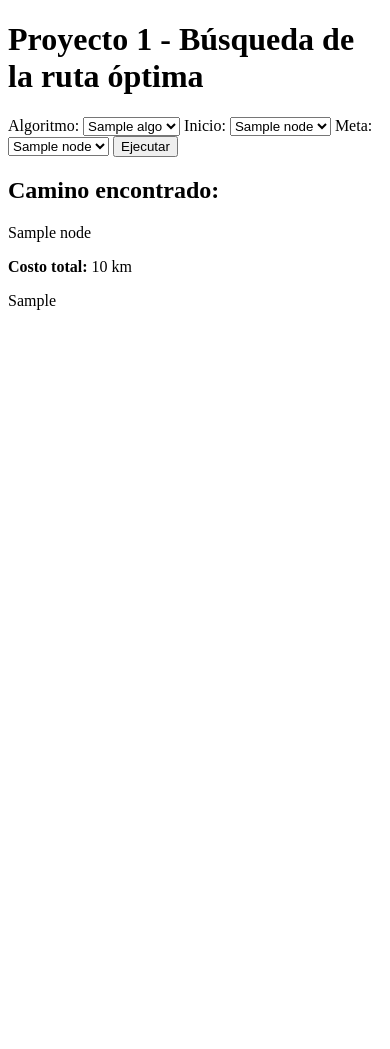
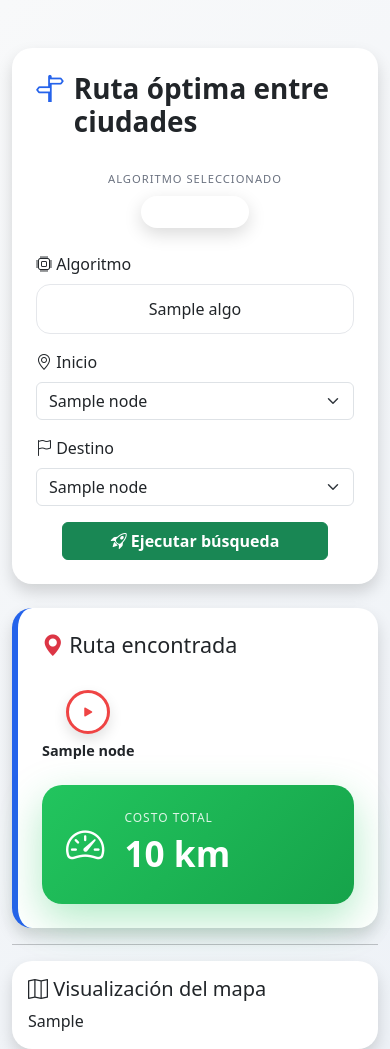
Before and after one commit to JuanCortesRo/Project-1-AI, a Flask app: template templates/index.html in a window 390 px wide. Before the commit the page ends 310 px from the top, so only its background shows below. Run offline with Flask 3, Linux system fonts and the light colour scheme; the template is opened without the code that fills it: most values are stand-ins (such as "Sample title", 1, 10 or a date in 2020).

Commit message:
feat: Implementar algoritmo BFS y mejorar la interfaz de usuario con selección de algoritmo y visualización de resultados

```diff
--- a/app.py
+++ b/app.py
@@ -7,32 +7,43 @@
 ALGORITHMS = {
     "BFS": "bfs",
     "DFS": "dfs",
-    "UCS" : "ucs",
-    "A*" : "astar",
+    "UCS": "ucs",
+    "A*": "astar",
 }
 
 @app.route("/", methods=["GET", "POST"])
 def index():
-    result = None
     path = []
     cost = None
     error = None
+
+    selected_algorithm = "BFS"
+    selected_start = "Cali"
+    selected_goal = "Buga"
+
     if request.method == "POST":
-        algo_key = request.form["algorithm"]
-        start = request.form["start"]
-        goal = request.form["goal"]
+        selected_algorithm = request.form["algorithm"]
+        selected_start = request.form["start"]
+        selected_goal = request.form["goal"]
+
         try:
-            algo_module = importlib.import_module(f"algorithms.{ALGORITHMS[algo_key]}")
-            result = algo_module.search(graph, start, goal)
+            algo_module = importlib.import_module(
+                f"algorithms.{ALGORITHMS[selected_algorithm]}"
+            )
+
+            result = algo_module.search(graph, selected_start, selected_goal)
+
             if isinstance(result, tuple):
                 path, cost = result
             else:
                 path = result
-                cost = None
+
             if path is None:
-                error = "Algoritmo no implementado o no se encontró camino."
+                error = "No se encontró camino entre los nodos seleccionados."
+
         except Exception as e:
             error = str(e)
+
     return render_template(
         "index.html",
         algorithms=ALGORITHMS.keys(),
@@ -41,7 +52,10 @@
         cost=cost,
         error=error,
         coords=coords,
-        map_html=get_map_html(path)
+        map_html=get_map_html(path, selected_algorithm),  # 🔥 clave
+        selected_algorithm=selected_algorithm,
+        selected_start=selected_start,
+        selected_goal=selected_goal
     )
 
 if __name__ == "__main__":
--- /dev/null
+++ b/static/css/style.css
@@ -0,0 +1,222 @@
+:root {
+    --primary: #2563eb;
+    --primary-soft: #e0e7ff;
+    --text: #1f2937;
+}
+
+/* GENERAL */
+body {
+    background: linear-gradient(135deg, #f8f9fa, #eef2f7);
+    font-family: system-ui, -apple-system, sans-serif;
+}
+
+.card {
+    border-radius: 20px;
+    border: none;
+    transition: all 0.3s ease;
+}
+
+.card:hover {
+    transform: translateY(-4px);
+    box-shadow: 0 12px 30px rgba(0,0,0,0.08);
+}
+
+/* HEADER */
+h1 {
+    display: flex;
+    justify-content: center;
+    gap: 10px;
+    font-weight: 700;
+}
+
+.title-icon {
+    color: var(--primary);
+}
+
+/* 🔥 BLOQUE ALGORITMO */
+.algo-header {
+    display: flex;
+    flex-direction: column;
+    align-items: center;
+    gap: 6px;
+}
+
+/* LABEL */
+.algo-label {
+    font-size: 0.7rem;
+    letter-spacing: 1px;
+    text-transform: uppercase;
+    color: #6b7280;
+}
+
+/* BADGE PRO */
+.algo-badge {
+    display: inline-flex;
+    align-items: center;
+    gap: 8px;
+
+    padding: 6px 14px;
+    border-radius: 999px;
+
+    font-size: 0.85rem;
+    font-weight: 600;
+
+    box-shadow: 0 6px 18px rgba(0,0,0,0.15);
+    transition: all 0.3s ease;
+}
+
+.algo-badge:hover {
+    transform: scale(1.05);
+}
+
+/* 🎯 COLORES */
+.algo-bfs { background: #1f77ff; }
+.algo-dfs { background: #8e44ad; }
+.algo-ucs { background: #27ae60; }
+.algo-astar { background: #f39c12; }
+
+/* BOTONES ALGORITMO */
+.algo-container {
+    display: flex;
+    gap: 10px;
+}
+
+.algo-btn {
+    flex: 1;
+    padding: 12px;
+    border-radius: 14px !important;
+
+    border: 1px solid #e5e7eb;
+    background: white;
+
+    transition: all 0.25s ease;
+    font-weight: 500;
+}
+
+/* HOVER */
+.algo-btn:hover {
+    transform: translateY(-2px);
+    background: var(--primary-soft);
+    border-color: var(--primary);
+}
+
+/* ACTIVO */
+.btn-check:checked + .algo-btn {
+    background: var(--primary);
+    color: white;
+    box-shadow: 0 6px 18px rgba(37, 99, 235, 0.3);
+}
+
+/* RESULTADO */
+.result-card {
+    border-left: 6px solid var(--primary);
+}
+
+/* ===== RUTA ===== */
+.route-horizontal {
+    display: flex;
+    align-items: center;
+    flex-wrap: wrap;
+    gap: 14px;
+}
+
+/* PASO */
+.route-step {
+    display: flex;
+    flex-direction: column;
+    align-items: center;
+    min-width: 90px;
+}
+
+/* CÍRCULO */
+.circle {
+    width: 44px;
+    height: 44px;
+    border-radius: 50%;
+
+    background: white;
+    border: 3px solid var(--primary);
+
+    display: flex;
+    align-items: center;
+    justify-content: center;
+
+    color: var(--primary);
+    font-size: 1rem;
+
+    box-shadow: 0 6px 14px rgba(0,0,0,0.12);
+    transition: 0.25s;
+}
+
+/* HOVER */
+.route-step:hover .circle {
+    transform: scale(1.1);
+    background: var(--primary);
+    color: white;
+}
+
+/* TEXTO */
+.city {
+    margin-top: 6px;
+    font-size: 0.9rem;
+    font-weight: 600;
+    text-align: center;
+}
+
+/* LÍNEA */
+.line {
+    height: 4px;
+    width: 70px;
+    background: linear-gradient(to right, #dbeafe, #bfdbfe);
+    border-radius: 10px;
+}
+
+/* INICIO */
+.route-step:first-child .circle {
+    border-color: #22c55e;
+    color: #22c55e;
+}
+
+/* FINAL */
+.route-step:last-child .circle {
+    border-color: #ef4444;
+    color: #ef4444;
+}
+
+/* ===== COSTO ===== */
+.cost-card {
+    display: flex;
+    align-items: center;
+    gap: 20px;
+
+    padding: 24px;
+    border-radius: 20px;
+
+    background: linear-gradient(135deg, #22c55e, #16a34a);
+    color: white;
+
+    box-shadow: 0 15px 40px rgba(34, 197, 94, 0.35);
+    transition: 0.3s;
+}
+
+.cost-card:hover {
+    transform: scale(1.03);
+}
+
+/* ICONO */
+.cost-card i {
+    font-size: 2.4rem;
+}
+
+/* TEXTO */
+.cost-label {
+    font-size: 0.75rem;
+    opacity: 0.85;
+    letter-spacing: 1px;
+    text-transform: uppercase;
+}
+
+.cost-value {
+    font-size: 2.2rem;
+    font-weight: 800;
+}
--- /dev/null
+++ b/static/js/main.js
@@ -0,0 +1,58 @@
+const algoOptions = document.querySelectorAll('.algo-option');
+const badge = document.getElementById('selectedAlgoBadge');
+const desc = document.getElementById("algoDescription");
+const icon = document.getElementById("algoIcon");
+const text = document.getElementById("algoText");
+
+/* 🔥 COLORES IGUALES AL BACKEND */
+const algorithmsData = {
+    "BFS": {
+        desc: "Explora nivel por nivel.",
+        icon: "bi-diagram-3",
+        class: "algo-bfs"
+    },
+    "DFS": {
+        desc: "Explora en profundidad.",
+        icon: "bi-arrow-down-up",
+        class: "algo-dfs"
+    },
+    "UCS": {
+        desc: "Minimiza el costo.",
+        icon: "bi-currency-dollar",
+        class: "algo-ucs"
+    },
+    "A*": {
+        desc: "Optimiza con heurística.",
+        icon: "bi-stars",
+        class: "algo-astar"
+    }
+};
+
+function updateUI(value) {
+    const data = algorithmsData[value];
+
+    text.textContent = value;
+    icon.className = "bi " + data.icon + " me-2";
+    desc.textContent = data.desc;
+
+    // quitar clases
+    badge.classList.remove("algo-bfs", "algo-dfs", "algo-ucs", "algo-astar");
+
+    // aplicar color
+    badge.classList.add(data.class);
+
+    // 🔥 animación pro
+    badge.style.transform = "scale(1.08)";
+    setTimeout(() => badge.style.transform = "scale(1)", 180);
+}
+
+/* inicial */
+const selected = document.querySelector('.algo-option:checked');
+if (selected) updateUI(selected.value);
+
+/* cambio */
+algoOptions.forEach(option => {
+    option.addEventListener('change', function() {
+        updateUI(this.value);
+    });
+});
--- a/templates/index.html
+++ b/templates/index.html
@@ -2,42 +2,158 @@
 <html>
 <head>
     <title>Búsqueda de la ruta óptima</title>
+
+    <!-- Bootstrap -->
+    <link href="https://cdn.jsdelivr.net/npm/bootstrap@5.3.0/dist/css/bootstrap.min.css" rel="stylesheet">
+
+    <!-- Icons -->
+    <link rel="stylesheet" href="https://cdn.jsdelivr.net/npm/bootstrap-icons@1.11.1/font/bootstrap-icons.css">
+
+    <!-- TU CSS -->
+    <link rel="stylesheet" href="{{ url_for('static', filename='css/style.css') }}">
 </head>
+
 <body>
-    <h1>Proyecto 1 - Búsqueda de la ruta óptima</h1>
-    <form method="post">
-        <label>Algoritmo:</label>
-        <select name="algorithm">
+
+<div class="container mt-5">
+
+    <!-- HEADER -->
+    <div class="card shadow p-4">
+        <h1>
+            <i class="bi bi-signpost-split title-icon"></i>
+            Ruta óptima entre ciudades
+        </h1>
+
+        <!-- ALGORITMO -->
+        <div class="text-center mt-4">
+            <div class="algo-label">Algoritmo seleccionado</div>
+
+            <div id="selectedAlgoBadge" class="algo-badge text-white mt-2">
+                <i id="algoIcon" class="bi bi-stars me-2"></i>
+                <span id="algoText">{{ selected_algorithm }}</span>
+            </div>
+        </div>
+
+        <p id="algoDescription" class="text-muted text-center mt-2"></p>
+
+        <form method="post" class="row g-3">
+
+            <!-- ALGORITMOS -->
+            <div class="col-12">
+                <label class="form-label"><i class="bi bi-cpu"></i> Algoritmo</label>
+
+                <div class="algo-container">
                     {% for algo in algorithms %}
-            <option value="{{ algo }}">{{ algo }}</option>
+                    <input type="radio" class="btn-check algo-option" name="algorithm"
+                        value="{{ algo }}" id="algo{{ loop.index }}"
+                        {% if algo == selected_algorithm %}checked{% endif %}>
+
+                    <label class="algo-btn d-flex gap-2 justify-content-center align-items-center"
+                        for="algo{{ loop.index }}">
+                        {{ algo }}
+                    </label>
+                    {% endfor %}
+                </div>
+            </div>
+
+            <!-- SELECTS -->
+            <div class="col-md-6">
+                <label class="form-label"><i class="bi bi-geo-alt"></i> Inicio</label>
+                <select name="start" class="form-select">
+                    {% for node in nodes %}
+                    <option value="{{ node }}" {% if node == selected_start %}selected{% endif %}>
+                        {{ node }}
+                    </option>
                     {% endfor %}
                 </select>
-        <label>Inicio:</label>
-        <select name="start">
+            </div>
+
+            <div class="col-md-6">
+                <label class="form-label"><i class="bi bi-flag"></i> Destino</label>
+                <select name="goal" class="form-select">
                     {% for node in nodes %}
-            <option value="{{ node }}">{{ node }}</option>
+                    <option value="{{ node }}" {% if node == selected_goal %}selected{% endif %}>
+                        {{ node }}
+                    </option>
                     {% endfor %}
                 </select>
-        <label>Meta:</label>
-        <select name="goal">
-            {% for node in nodes %}
-            <option value="{{ node }}">{{ node }}</option>
+            </div>
+
+            <!-- BOTÓN -->
+            <div class="col-12 text-center">
+                <button id="submitBtn" type="submit" class="btn btn-success px-5 fw-bold">
+                    <i class="bi bi-rocket-takeoff"></i>
+                    <span id="btnText">Ejecutar búsqueda</span>
+                </button>
+            </div>
+
+        </form>
+    </div>
+
+    <!-- RESULTADOS -->
+    {% if path %}
+    <div class="card shadow mt-4 p-4 result-card">
+
+        <h4 class="result-title">
+            <i class="bi bi-geo-alt-fill text-danger"></i>
+            Ruta encontrada
+        </h4>
+
+        <!-- 🔥 RUTA HORIZONTAL -->
+        <div class="route-horizontal mt-4">
+            {% for node in path %}
+                <div class="route-step">
+                    <div class="circle">
+                        {% if loop.first %}
+                            <i class="bi bi-play-fill"></i>
+                        {% elif loop.last %}
+                            <i class="bi bi-flag-fill"></i>
+                        {% else %}
+                            <i class="bi bi-circle-fill"></i>
+                        {% endif %}
+                    </div>
+                    <div class="city">{{ node }}</div>
+                </div>
+
+                {% if not loop.last %}
+                    <div class="line"></div>
+                {% endif %}
             {% endfor %}
-        </select>
-        <button type="submit">Ejecutar</button>
-    </form>
+        </div>
+
+        <!-- COSTO -->
+        {% if cost is not none %}
+        <div class="cost-card mt-4">
+            <i class="bi bi-speedometer2"></i>
+            <div>
+                <div class="cost-label">Costo total</div>
+                <div class="cost-value">{{ cost | round(2) }} km</div>
+            </div>
+        </div>
+        {% endif %}
+
+    </div>
+    {% endif %}
+
+    <!-- ERROR -->
     {% if error %}
-        <p style="color:red;">{{ error }}</p>
+    <div class="alert alert-danger mt-4">
+        <i class="bi bi-exclamation-triangle"></i> {{ error }}
+    </div>
     {% endif %}
-    {% if path %}
-        <h2>Camino encontrado:</h2>
-        <p>{{ path | join(" → ") }}</p>
-        {% if cost is not none %}
-            <p><strong>Costo total:</strong> {{ cost | round(2) }} km</p>
-        {% endif %}
-    {% endif %}
-    <div>
+
+    <hr>
+
+    <!-- MAPA -->
+    <div class="card shadow p-3">
+        <h5><i class="bi bi-map"></i> Visualización del mapa</h5>
         {{ map_html|safe }}
     </div>
+
+</div>
+
+<script src="https://cdn.jsdelivr.net/npm/bootstrap@5.3.0/dist/js/bootstrap.bundle.min.js"></script>
+<script src="{{ url_for('static', filename='js/main.js') }}"></script>
+
 </body>
 </html>
```
Also changed, not shown: algorithms/bfs.py (+31 -1 lines), graph.py (+46 -36 lines). Lines whose indentation alone changed are shown as unchanged.
